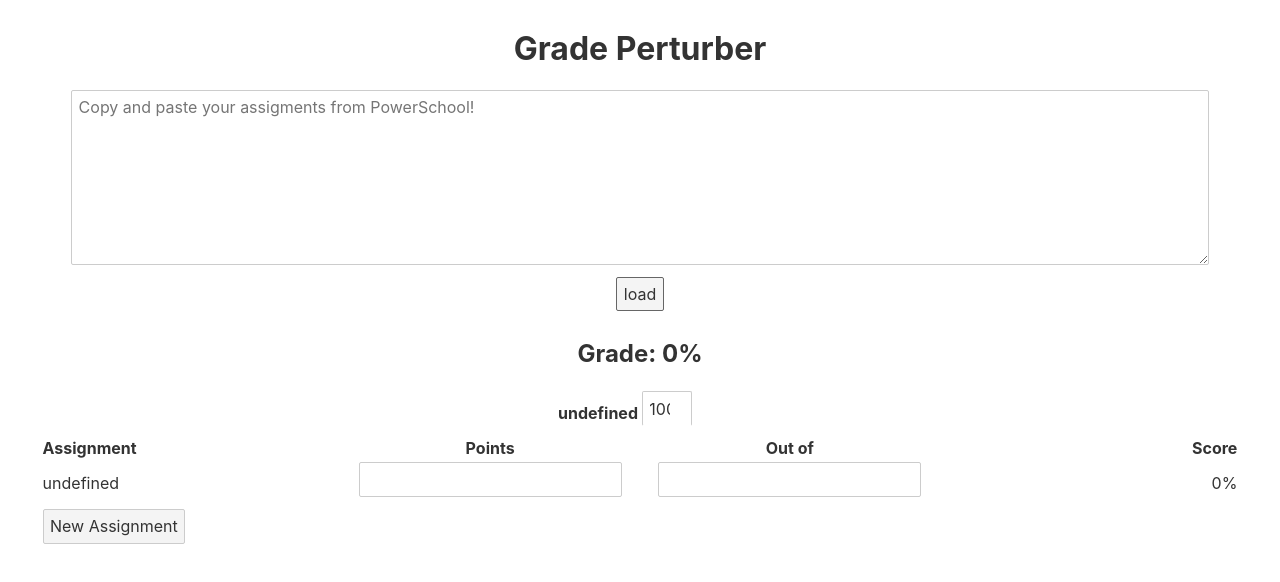
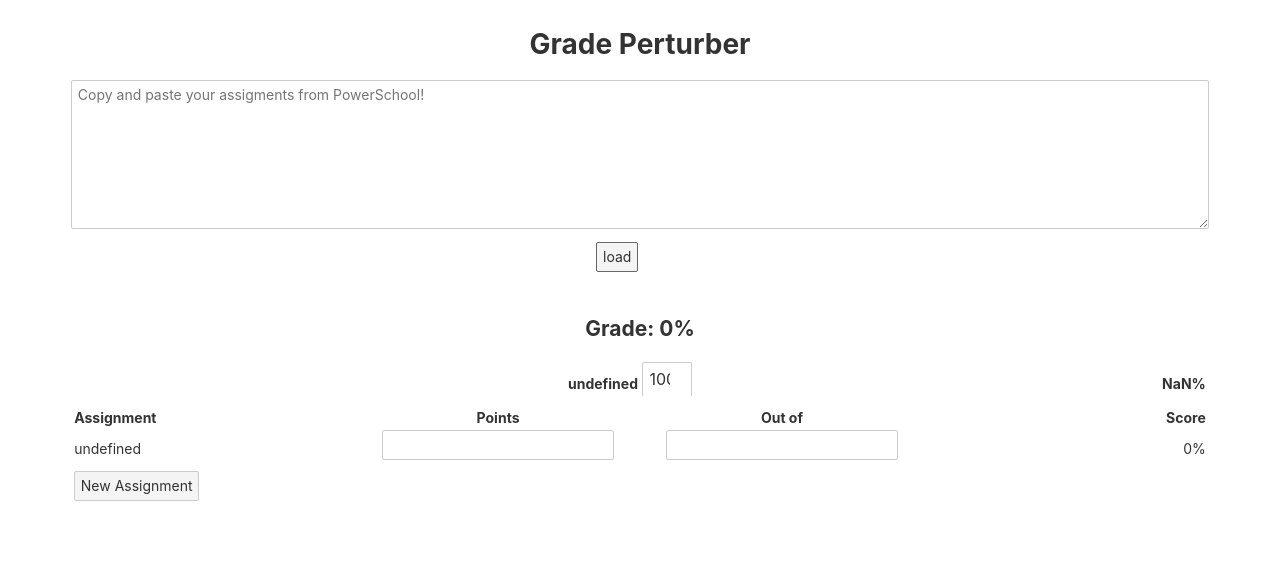
Before and after one commit to rjain37/grade-perturber, a Svelte app: page / in a window 1280 px wide. Both pictures are taken after a click on the button "load". Shown: the top 582 px of the page. Built offline with nearby package versions, Linux system fonts and the light colour scheme.

Commit message:
Dynamic percentages + category percentages

```diff
--- a/src/App.svelte
+++ b/src/App.svelte
@@ -3,7 +3,10 @@
 	let categories = [];
 	let grade = 0;
 	let b = document.getElementById('t');
+	let temp;
+	$: grades = false;
 
+	const returnNada = () => '';
 	const load = () =>
 	{
 		rawtext = document.getElementById("entry").value;
@@ -29,7 +32,7 @@
 		{
 			linestext.shift();
 		}
-		linestext.forEach(linetext => lines.push(new Line(linetext)));
+		linestext.forEach(linetext => lines = [...lines, new Line(linetext)]);
 
 		// console.log(lines);
 		categories = [];
@@ -40,8 +43,8 @@
 			{
 				let temparr = []
 				var newc = new Category(ass.category, 0.2, temparr);
-				cats.push(ass.category);
-				categories.push(newc);
+				cats = [...cats, ass.category];
+				categories = [...categories, newc];
 			}
 		});
 
@@ -49,7 +52,6 @@
 
 		categories.forEach(tempcat => tempcat.weight = Math.floor(per*100)/100);
 
-		// console.log(categories);
 		lines.forEach(ass =>
 		{
 			if (ass.score == "--")
@@ -60,12 +62,13 @@
 			{
 				if (categories[i].name == ass.category)
 				{
-					categories[i].assignments.push(ass);
+					categories[i].assignments = [...categories[i].assignments, ass];
 				}
 			}
 		});
 		document.getElementById("finalgrade").style.visibility = "visible";
 		calcGrade();
+		grades = true;
 	}
 
 	function Line(text, name, score, outOf, category)
@@ -75,6 +78,7 @@
 			this.name = name;
 			this.score = score;
 			this.outOf = outOf;
+			this.percent = ((parseFloat(this.score) / parseFloat(this.outOf) * 10000) >> 0) / 100;
 			this.category = category;
 		}
 		else
@@ -85,6 +89,7 @@
 			this.gradetext = this.splitted[10];
 			this.score = this.gradetext.substr(0, this.gradetext.indexOf('/'));
 			this.outOf = this.gradetext.substr(this.gradetext.indexOf('/')+1, this.gradetext.length);
+			this.percent = ((parseFloat(this.score) / parseFloat(this.outOf) * 10000) >> 0) / 100;
 		}
 	}
 
@@ -121,6 +126,7 @@
 			temp++;
 		});
 		calcGrade();
+		updateCategoryGrades();
 	}
 
 	function updateAssignments()
@@ -130,11 +136,13 @@
 			cat.assignments.forEach(ass => {
 				ass.score = document.getElementsByClassName(cat.name + "in")[temp].value;
 				ass.outOf = document.getElementsByClassName(cat.name + "out")[temp].value;
+				ass.percent = ((parseFloat(ass.score) / parseFloat(ass.outOf) * 10000) >> 0) / 100;
+				document.getElementsByClassName(cat.name + "percent")[temp].innerHTML = "" + ass.percent + "%";
 				temp++;
 			});
-			// console.log(cat.assignments);
 		});
 		calcGrade();
+		updateCategoryGrades();
 	}
 
 	function addAssignment(cat)
@@ -144,7 +152,7 @@
 		{
 			if(categories[i].name == cat)
 			{
-				categories[i].assignments.push(new Line("", "New Assignment " + assnum, 0, 100, cat));
+				categories[i].assignments = [...categories[i].assignments, new Line("", "New Assignment " + assnum, 0, 100, cat)];
 			}
 		}
 		let table = document.getElementById(cat + "table");
@@ -155,7 +163,6 @@
 		clonedRow.cells[1].childNodes[0].addEventListener("change", updateAssignments);
 		clonedRow.cells[2].childNodes[0].addEventListener("change", updateAssignments);
 
-		// console.log(clonedRow.cells[1].childNodes[0])
 		table.insertBefore(clonedRow, lastRow);
 		updateAssignments();
 	}
@@ -167,6 +174,20 @@
 			temp += cat.assignments.length;
 		});
 		return temp;
+	}
+
+	function updateCategoryGrades()
+	{
+		for(let i = 0; i < categories.length; i++)
+		{
+			let points = 0;
+			let total = 0;
+			categories[i].assignments.forEach(ass => {
+				points += parseFloat(ass.score);
+				total += parseFloat(ass.outOf);
+			});
+			document.getElementsByClassName(categories[i].name + "grade")[0].innerHTML = "<strong>" + (Math.round((points/total) * 10000) / 100) + "%</strong>";
+		}
 	}
 </script>
 
@@ -184,9 +205,15 @@
 		min-width: none;
 		width: 50px;
 	}
+
 	td
 	{
 		padding: 1px;
+	}
+
+	main
+	{
+		font-size: 14px;
 	}
 </style>
 
@@ -198,19 +225,26 @@
 		<div>
 			<textarea type="text" rows="8" value={rawtext} id="entry" placeholder="Copy and paste your assigments from PowerSchool!"></textarea>
 			<br>
-			<button on:click={load}>load</button>
+			<table style = "width: 90%">
+				<tr style="margin-bottom:0.5px">
+					<td></td>
+					<td style="text-align:right; font-weight:bold; width:25%"><button on:click={load}>load</button></td>
+					<td style="width:25%"></td>
+					<td></td>
+				</tr>
+			</table>
 			<br>
 		</div>
 
 		<div id="t">
 			<h2 style="visibility:hidden;" id="finalgrade">Grade: {((grade * 10000) >> 0) / 100}%</h2>
 			{#each categories as cat}
-				<table style = "width: 95%" id = "{cat.name}table">
+				<table style = "width: 90%" id = "{cat.name}table">
 					<tr style="margin-bottom:0.5px">
 						<td></td>
 						<td style="text-align:right; font-weight:bold; width:25%">{cat.name}</td>
 						<td style="text-align:left; width:25%"><input class = "inh" value = {cat.weight*100} type = "number" on:change={updateGrade}></td>
-						<td></td>
+						<td style="text-align:right;" class="{cat.name}grade"></td>
 					</tr>
 					<tr>
 						<td style="text-align:left; font-weight:bold; width:25%">Assignment</td>
@@ -223,16 +257,18 @@
 							<td style="text-align:left; width:25%" class="{ass.name}name">{ass.name}</td>
 							<td style="text-align:center; width:25%"><input class="{cat.name}in" value = {ass.score} type = "number" on:change={updateAssignments}></td>
 							<td style="text-align:center; width:25%"><input class="{cat.name}out" value = {ass.outOf} type = "number" on:change={updateAssignments}></td>
-							<td style="text-align:right; width:25%">{(((ass.score / ass.outOf * 100) * 100) >> 0) / 100}%</td>
+							<td style="text-align:right; width:25%" class="{cat.name}percent">{ass.percent}%</td>
 						</tr>
 					{/each}
 					<tr>
 						<td><button class="{cat.name}button" on:click={addAssignment(cat.name)}>New Assignment</button></td>
 					</tr>
 				</table>
-				<br><br>
+				<br>
 			{/each}
+			{#if grades}
+				{returnNada(updateCategoryGrades())}
+			{/if}
 		</div>
-
 	</center>
 </main>
```
Also changed, not shown: public/build/bundle.css, public/build/bundle.js, todo.txt, 1 other file (tests, documents, lock files or other folders).
